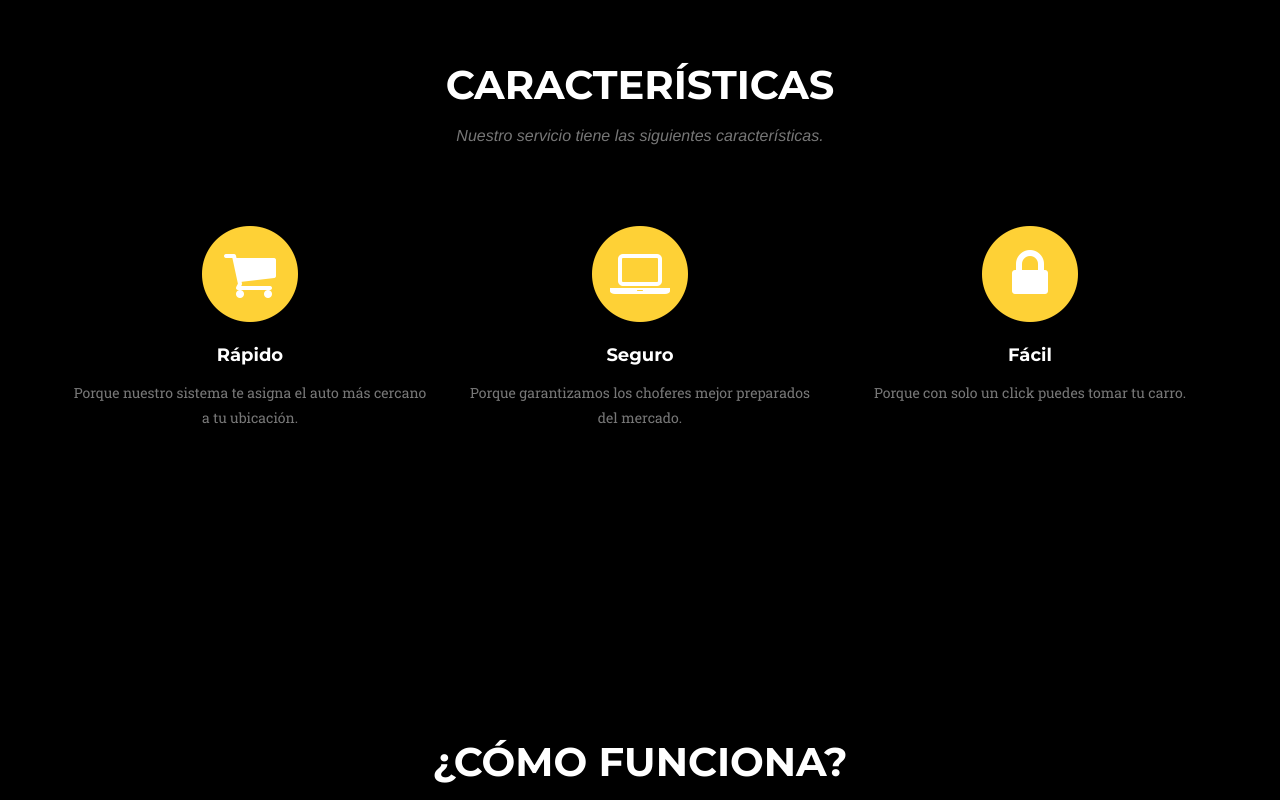
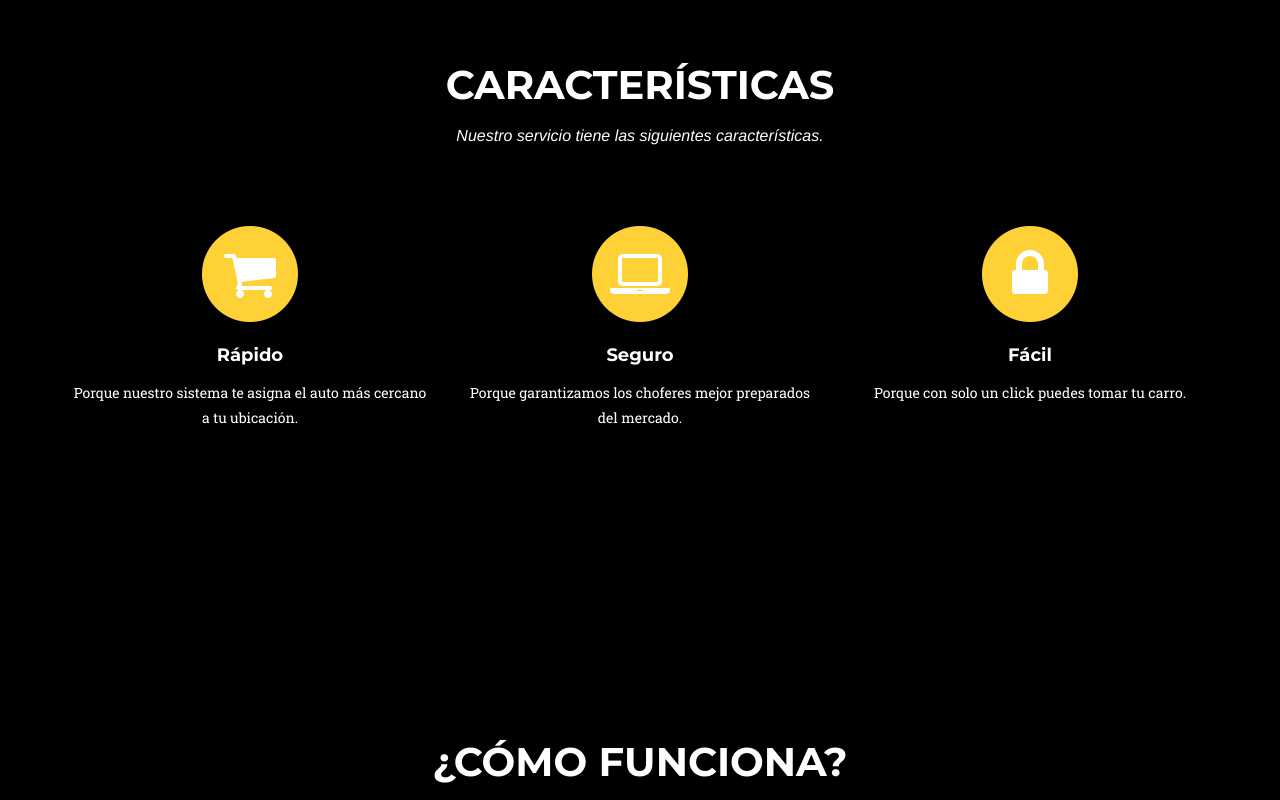
Before and after one commit to MrWayo/weblc, a plain HTML site: page index.html in a window 1280 px wide. Shown: the part 920-1720 px from the top of the page. Drawn offline with nearby package versions, Linux system fonts and the light colour scheme; a web font is replaced by a local one.

Commit message:
update-styles
update text color

```diff
--- a/css/text-color.css
+++ b/css/text-color.css
@@ -1,3 +1,6 @@
 body {
 	color: #FFF;
 }
+.text-muted {
+    color: #FFF;
+}
```
